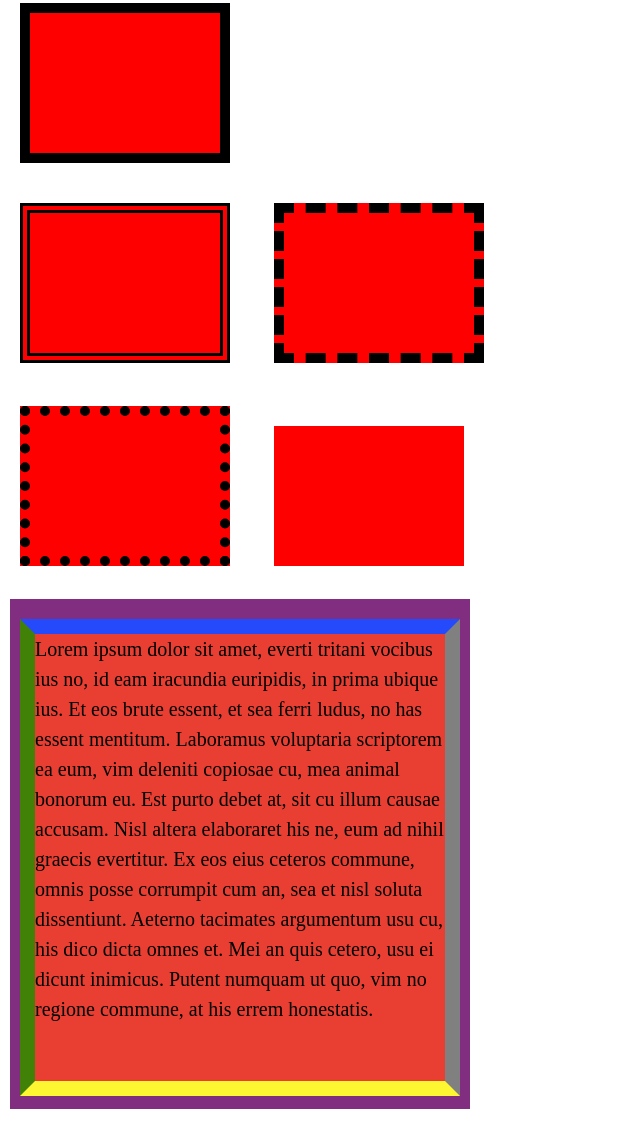
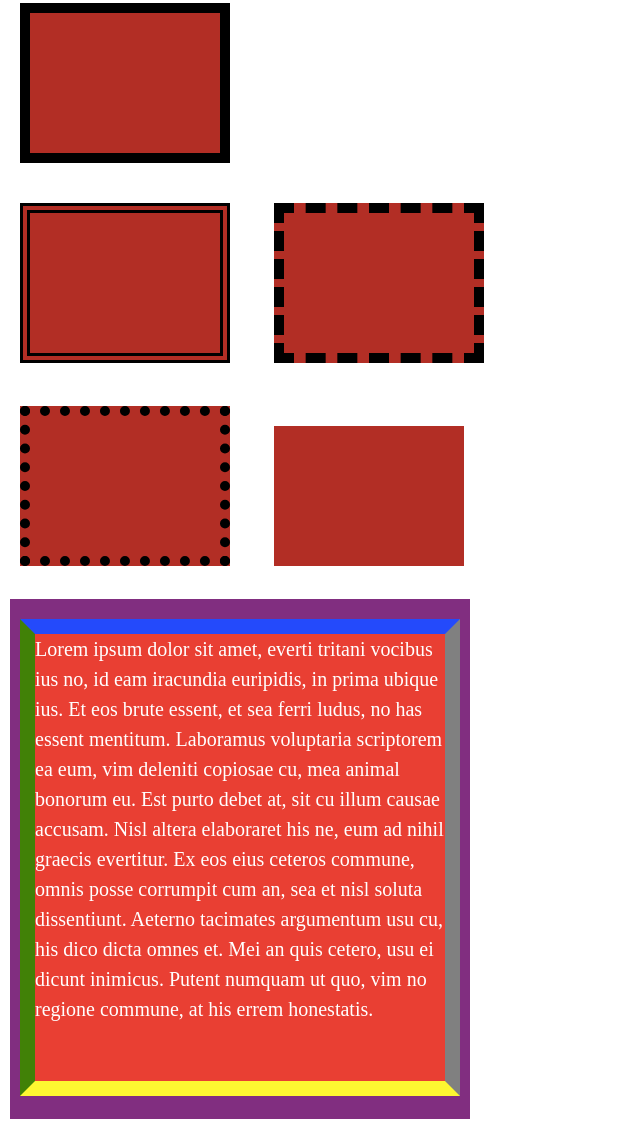
Before and after one commit to anshusaurav/box-model, a plain HTML site: page Project1/index.html in a window 1280 px wide. Shown: the part 103-1232 px from the top of the page, without its empty margins (0-640 px from the left). Drawn offline with Linux system fonts and the light colour scheme.

Commit message:
Changes in Project 1

```diff
--- a/Project1/assets/stylesheets/main.css
+++ b/Project1/assets/stylesheets/main.css
@@ -54,8 +54,8 @@ h2{
   padding: 20px 0;
   margin:20px;
 }
-.normal-border, .double-border, .dashed-border, .dotted-border, .no-border{
-	background: red;
+.box{
+	background: #B22E25;
 	width:150px;
 	height: 100px;
 	padding: 20px;
@@ -82,7 +82,7 @@ h2{
 	width:440px;
 	height: 470px;
 	margin: 10px;
-	border-bottom: 20px solid #812E80;
+	border-bottom: 30px solid #812E80;
 	border-top: 20px solid #812E80;
 	border-left: 10px solid #812E80;
 	border-right: 10px solid #812E80;
@@ -97,4 +97,5 @@ h2{
 	font-size: 20px;
 	line-height: 1.5;
 	font-weight: 500;
+	color: white;
 }
--- a/Project1/index.html
+++ b/Project1/index.html
@@ -2,28 +2,27 @@
 <html lang="en">
   <head>
     <meta charset="utf-8">
-    <link rel="stylesheet"  href = "assets/stylesheets/main.css">
+    <link rel="stylesheet"  href="assets/stylesheets/main.css">
     <title>Box Model Project 1</title>
   </head>
   <body>
     <h2>exercise 1</h2>
-    <div class="normal-border">
+    <div class="box normal-border">
     </div>
     <div>
-      <span class="double-border">
+      <span class="box double-border">
       </span>
-      <span class="dashed-border">
+      <span class="box dashed-border">
       </span>
     </div>
     <div>
-      <span class="dotted-border">
+      <span class="box dotted-border">
       </span>
-      <span class="no-border">
+      <span class="box no-border">
       </span>
     </div>
     <div id="outer-container">
       <div id="inner-container">Lorem ipsum dolor sit amet, everti tritani vocibus ius no, id eam iracundia euripidis, in prima ubique ius. Et eos brute essent, et sea ferri ludus, no has essent mentitum. Laboramus voluptaria scriptorem ea eum, vim deleniti copiosae cu, mea animal bonorum eu. Est purto debet at, sit cu illum causae accusam. Nisl altera elaboraret his ne, eum ad nihil graecis evertitur. Ex eos eius ceteros commune, omnis posse corrumpit cum an, sea et nisl soluta dissentiunt. Aeterno tacimates argumentum usu cu, his dico dicta omnes et. Mei an quis cetero, usu ei dicunt inimicus. Putent numquam ut quo, vim no regione commune, at his errem honestatis.
-
       </div>
     </div>
   </body>
--- a/Project2/assets/stylesheets/main.css
+++ b/Project2/assets/stylesheets/main.css
@@ -50,7 +50,7 @@ table {
 /* CSS added by me */
 .big-box, .small-box{
     height: 200px;
-    margin: 10px;
+    margin: 5px;
     padding: 20px;
     display: inline-block;
     color: white;
@@ -89,7 +89,6 @@ table {
 #javascript{
     background: #E52F2D;
 }
-
 section{
     width: 70%;
     margin-left: auto;
```
Also changed, not shown: Exercise1/index.html (+0 -1 lines).
